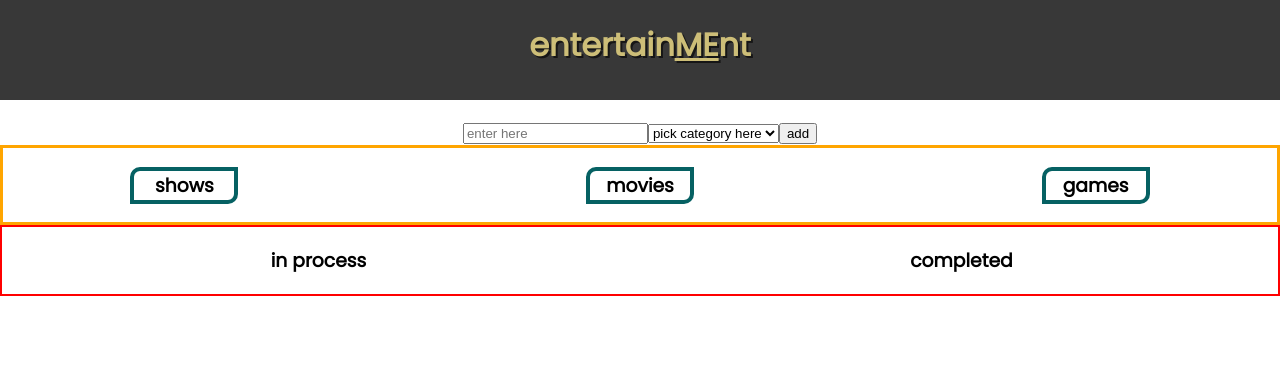
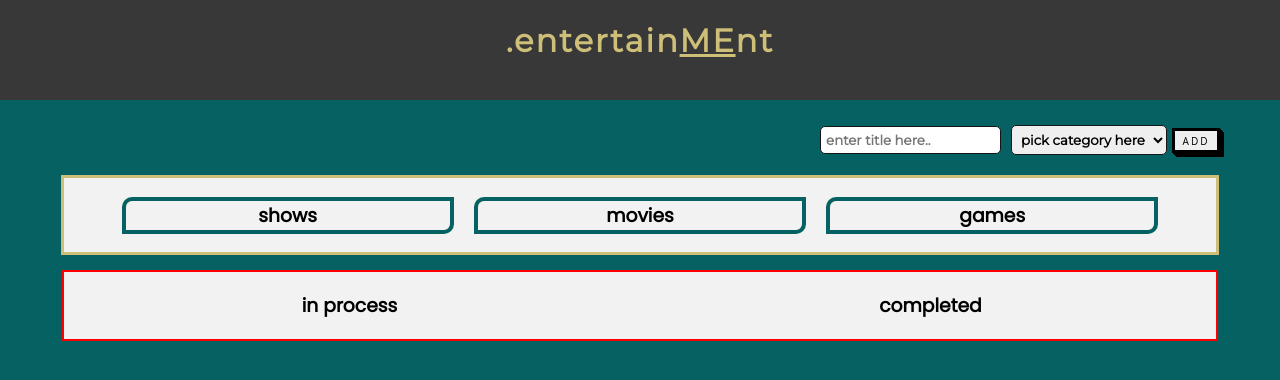
Before and after one commit to efstasia/project-entertainment, a React (Create React App) app: page / in a window 1280 px wide. Shown: the top 380 px of the page. Built offline with nearby package versions, Linux system fonts and the light colour scheme.

Commit message:
started: styling. fixed: all buttons works correctly

```diff
--- a/src/components/AddInputForm.js
+++ b/src/components/AddInputForm.js
@@ -14,7 +14,7 @@ export const AddInputForm = ({
           value={input}
           onChange={handleInput}
           name='inputs'
-          placeholder='enter here'
+          placeholder='enter title here..'
         />
         <select onChange={handleSelectMenu} defaultValue='default'>
           <option disabled value={'default'}>
@@ -24,7 +24,9 @@ export const AddInputForm = ({
           <option value='movie'>movie</option>
           <option value='game'>game</option>
         </select>
-        <button type='submit'>add</button>
+        <button className='add-button' type='submit'>
+          add
+        </button>
       </form>
     </section>
   );
--- a/src/components/EditInputForm.js
+++ b/src/components/EditInputForm.js
@@ -8,8 +8,7 @@ export const EditInputForm = ({
 }) => {
   return (
     <form onSubmit={onEditFormSubmit}>
-      <h2>Edit Todo</h2>
-      <label htmlFor='updateTodo'>Update todo: </label>
+      <label htmlFor='updateTodo'>Update todo </label>
       <input
         name='updateTodo'
         type='text'
@@ -17,10 +16,12 @@ export const EditInputForm = ({
         value={currentInput.text}
         onChange={onEditInputChange}
       />
-      <button type='submit' onClick={onEditFormSubmit}>
+      <button className='add-button' type='submit' onClick={onEditFormSubmit}>
         Update
       </button>
-      <button onClick={() => setIsEditing(false)}>Cancel</button>
+      <button className='add-button' onClick={() => setIsEditing(false)}>
+        Cancel
+      </button>
     </form>
   );
 };
--- a/src/components/Header.js
+++ b/src/components/Header.js
@@ -4,7 +4,7 @@ export const Header = () => {
   return (
     <div className='header-container'>
       <h1>
-        entertain<span>ME</span>nt
+        .entertain<span>ME</span>nt
       </h1>
     </div>
   );
--- a/src/components/InputForm.js
+++ b/src/components/InputForm.js
@@ -59,7 +59,7 @@ export const InputForm = () => {
           text: input.trim(),
           category: category,
           inProcess: false,
-          complete: false,
+          completed: false,
         },
       ]);
     }
@@ -98,13 +98,13 @@ export const InputForm = () => {
         : { ...input };
     });
     setInputs(toggled);
-    console.log('in process clicked');
+    console.log('in process clicked', toggled);
   };
 
   const handleCompleted = id => {
     const completed = inputs.map(input => {
       return input.id === id
-        ? { ...input, completed: !input.completed }
+        ? { ...input, completed: !input.completed, inProcess: !input.inProcess }
         : { ...input };
     });
     setInputs(completed);
@@ -139,7 +139,7 @@ export const InputForm = () => {
             onEditFormSubmit={handleEditFormSubmit}
           />
         ) : (
-          <div>
+          <div className='input-entry'>
             <AddInputForm
               input={input}
               handleInput={handleInput}
@@ -217,6 +217,7 @@ export const InputForm = () => {
                   input={input}
                   onEditClick={handleEditClick}
                   onDeleteClick={handleDeleteInput}
+                  onProcessClick={handleInProcess}
                   onCompleteClick={handleCompleted}
                 />
               ))}
@@ -234,6 +235,7 @@ export const InputForm = () => {
                     input={input}
                     onEditClick={handleEditClick}
                     onDeleteClick={handleDeleteInput}
+                    onProcessClick={handleInProcess}
                     onCompleteClick={handleCompleted}
                   />
                 ))}
--- a/src/components/InputItem.js
+++ b/src/components/InputItem.js
@@ -1,8 +1,13 @@
 import React from 'react';
 import { FontAwesomeIcon } from '@fortawesome/react-fontawesome';
-import { faBars, faCheck } from '@fortawesome/free-solid-svg-icons';
-import { faPenToSquare } from '@fortawesome/free-solid-svg-icons';
-import { faSpinner } from '@fortawesome/free-solid-svg-icons';
+import {
+  faPenToSquare,
+  faCheck,
+  faSpinner,
+  faTrashCan,
+} from '@fortawesome/free-solid-svg-icons';
+// import { faPenToSquare } from '@fortawesome/free-solid-svg-icons';
+// import { faSpinner } from '@fortawesome/free-solid-svg-icons';
 
 export const InputItem = ({
   input,
@@ -19,19 +24,23 @@ export const InputItem = ({
         <li key={input.id}>
           {input.text}
           <div className='button-container'>
-            <button onClick={() => onDeleteClick(input.id)}>x</button>
+            <button onClick={() => onDeleteClick(input.id)}>
+              <FontAwesomeIcon icon={faTrashCan} />
+            </button>
             <button onClick={() => onEditClick(input)}>
               <FontAwesomeIcon icon={faPenToSquare} />
             </button>
-            {!input.inProcess && (
+            {!input.inProcess && !input.completed && (
               <button onClick={() => onProcessClick(input.id)}>
                 <FontAwesomeIcon icon={faSpinner} />
               </button>
             )}
-            {!input.complete && (
+            {!input.completed ? (
               <button onClick={() => onCompleteClick(input.id)}>
                 <FontAwesomeIcon icon={faCheck} />
               </button>
+            ) : (
+              <button onClick={() => onCompleteClick(input.id)}>undo</button>
             )}
 
             {/* {input.category} */}
--- a/src/index.css
+++ b/src/index.css
@@ -4,6 +4,7 @@ body {
   -webkit-font-smoothing: antialiased;
   -moz-osx-font-smoothing: grayscale;
   box-sizing: border-box;
+  background: #066163;
 }
 
 code {
@@ -18,30 +19,87 @@ code {
   display: flex;
   justify-content: center;
   margin-bottom: 20px;
-  text-shadow: 2px 2px #161616;
+  /* text-shadow: -2px 2px #161616; */
+  font-family: 'Montserrat', sans-serif;
+  letter-spacing: 2px;
 }
 
 .header-container span {
   text-decoration: underline;
+  /* color: #066163; */
+}
+
+form {
+  display: flex;
+  align-items: baseline;
+  justify-content: flex-end;
+  margin-right: 50px;
+}
+
+.input-entry input,
+select {
+  font-family: 'Montserrat', sans-serif;
+  border-radius: 5px;
+  padding: 5px;
+  margin: 5px;
+  font-weight: bold;
+  border: 1px solid #161616;
+}
+
+.add-button {
+  font-family: 'Open Sans', sans-serif;
+  font-size: 10px;
+  letter-spacing: 2px;
+  text-decoration: none;
+  text-transform: uppercase;
+  color: #000;
+  cursor: pointer;
+  border: 3px solid;
+  padding: 0.25em 0.5em;
+  box-shadow: 1px 1px 0px 0px, 2px 2px 0px 0px, 3px 3px 0px 0px, 4px 4px 0px 0px;
+
+  position: relative;
+  user-select: none;
+  -webkit-user-select: none;
+  touch-action: manipulation;
+  margin-right: 10px;
+}
+
+.add-button:active {
+  box-shadow: 0px 0px 0px 0px;
+  top: 5px;
+  left: 5px;
+}
+
+@media (min-width: 768px) {
+  .add-button {
+    padding: 0.25em 0.75em;
+  }
 }
 
 .list-container h3 {
   border: 4px solid #066163;
   border-radius: 10px 0 10px 0;
-  width: 100px;
+  grid-row: 1 / 2;
+  /* width: 100px; */
 }
 
 .list-container {
-  border: 3px solid orange;
+  border: 3px solid #cdbe78;
+  background: #f2f2f2;
+
+  width: 90%;
+  margin: 15px auto;
 }
 
 .list-contents {
-  display: flex;
+  display: grid;
+  justify-content: space-between;
+  grid-template-columns: repeat(3, 1fr);
 
-  justify-content: space-between;
   margin: auto;
   gap: 20px;
-  width: 80%;
+  width: 90%;
   align-items: center;
   /* align-items: stretch; */
 }
@@ -66,6 +124,7 @@ code {
   align-items: center;
   max-width: 100%;
   justify-content: space-evenly;
+  word-break: break-all;
 }
 
 .toggled-list {
@@ -73,6 +132,9 @@ code {
   display: grid;
   grid-template-columns: repeat(2, 1fr);
   gap: 10px;
+  background: #f2f2f2;
+  width: 90%;
+  margin: auto;
 }
 
 .completed-list {
```
